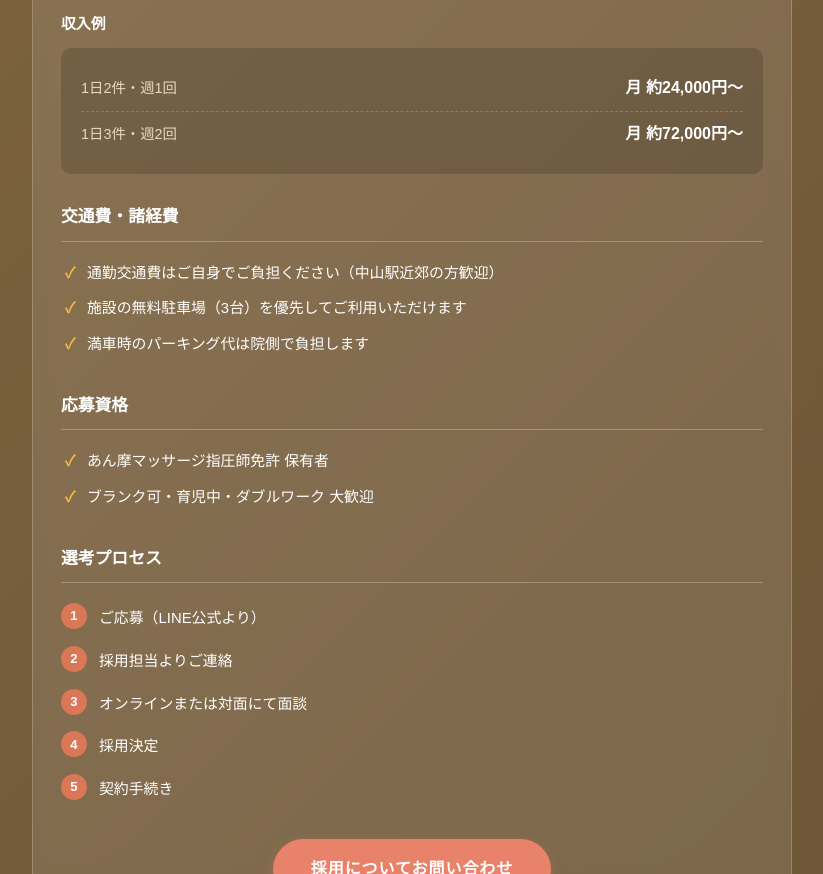
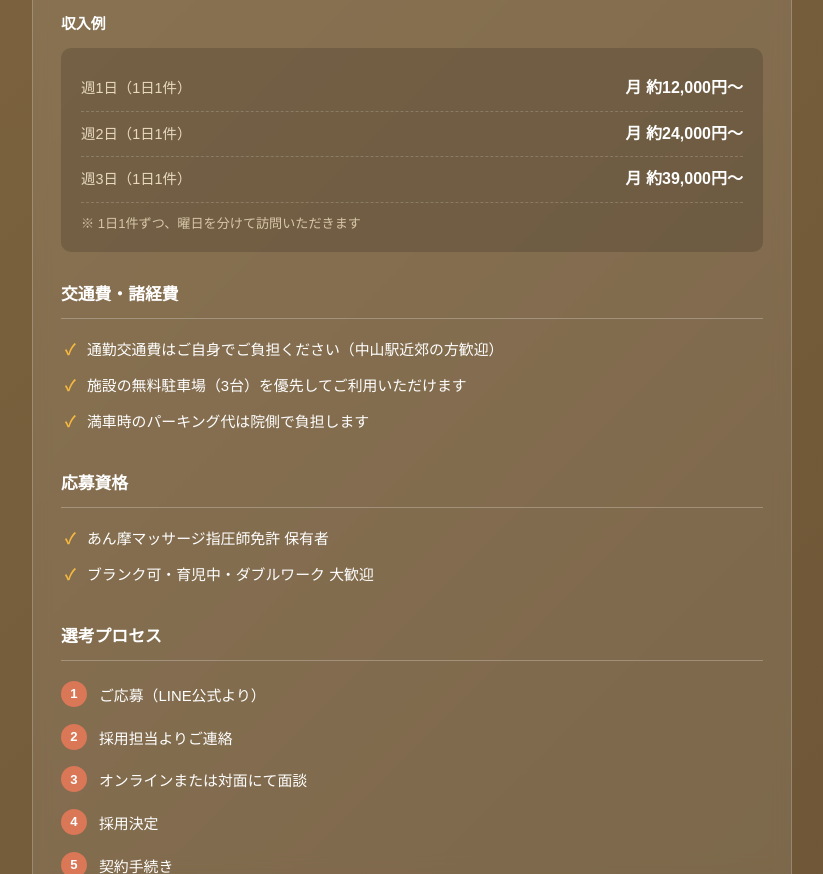
Before and after one commit to akebonoaqu/akebono-hp, a plain HTML site: page index.html in a window 1280 px wide. Shown: the part 7599-8473 px from the top of the page, without its empty margins (228-1051 px from the left). Drawn offline with Linux system fonts and the light colour scheme.

Commit message:
収入例を「1日1件・曜日分散」型に修正
訪問施術料1維持のため、1施術者は同日1件のみ訪問する運用方針を反映。
週1日=月12,000円/週2日=月24,000円/週3日=月39,000円の3段階で提示。

```diff
--- a/index.html
+++ b/index.html
@@ -749,12 +749,19 @@
       <p class="recruit-body" style="margin-top:4px"><strong>収入例</strong></p>
       <div class="recruit-pay">
         <div class="recruit-pay-row">
-          <span class="recruit-pay-label">1日2件・週1回</span>
+          <span class="recruit-pay-label">週1日（1日1件）</span>
+          <span class="recruit-pay-value">月 約12,000円〜</span>
+        </div>
+        <div class="recruit-pay-row">
+          <span class="recruit-pay-label">週2日（1日1件）</span>
           <span class="recruit-pay-value">月 約24,000円〜</span>
         </div>
         <div class="recruit-pay-row">
-          <span class="recruit-pay-label">1日3件・週2回</span>
-          <span class="recruit-pay-value">月 約72,000円〜</span>
+          <span class="recruit-pay-label">週3日（1日1件）</span>
+          <span class="recruit-pay-value">月 約39,000円〜</span>
+        </div>
+        <div class="recruit-pay-note">
+          ※ 1日1件ずつ、曜日を分けて訪問いただきます
         </div>
       </div>
 
```
